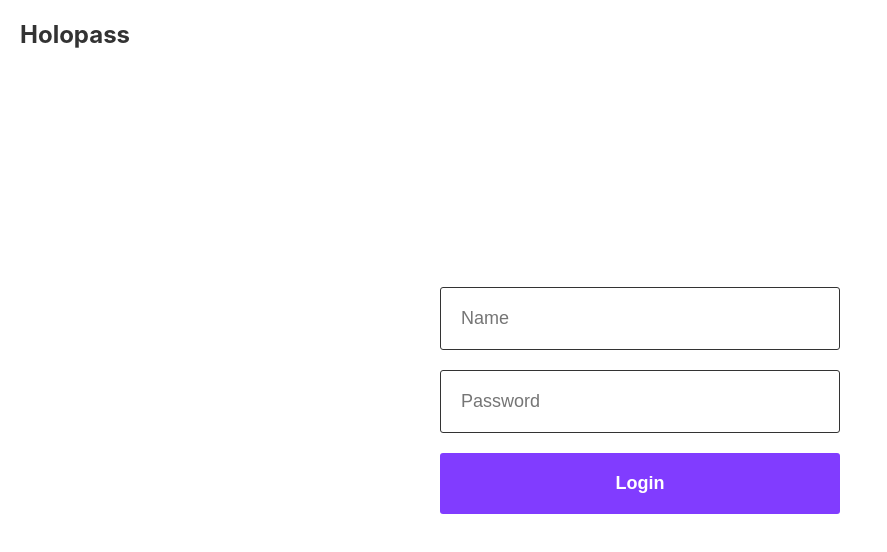
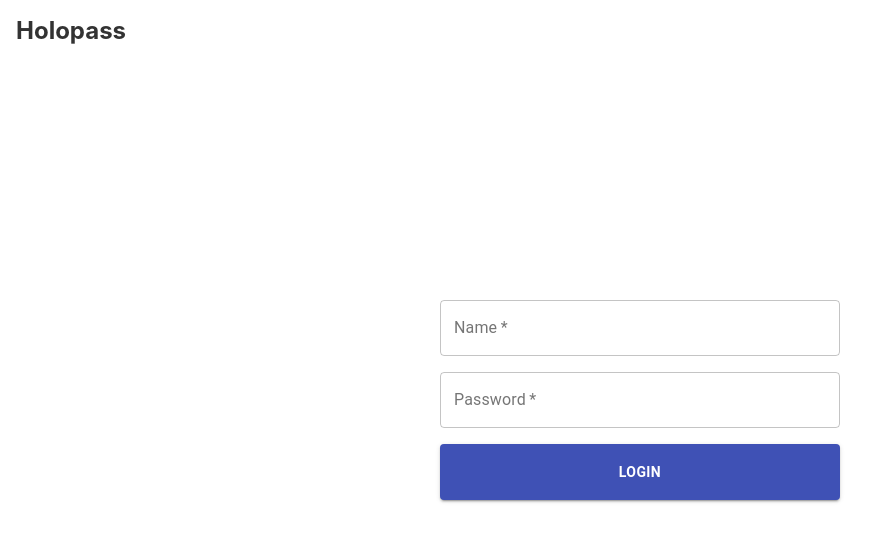
Before and after one commit to tatssato/holomasterpass, a React (Create React App) app in the folder gui/: page / in a window 1280 px wide. Shown: the top 552 px of the page, without its empty margins (0-887 px from the left). Built offline with nearby package versions, Linux system fonts and the light colour scheme; what @holochain/hc-web-client, objectmodel would draw is missing.

Commit message:
Add matUI

```diff
--- a/gui/package.json
+++ b/gui/package.json
@@ -5,6 +5,7 @@
   "dependencies": {
     "@holochain/hc-web-client": "^0.5.1",
     "@holochain/hcid-js": "0.0.6",
+    "@material-ui/core": "^4.8.3",
     "@testing-library/jest-dom": "^4.2.4",
     "@testing-library/react": "^9.4.0",
     "@testing-library/user-event": "^7.2.1",
--- a/gui/src/components/AppShell.js
+++ b/gui/src/components/AppShell.js
@@ -1,40 +1,36 @@
 import React from 'react';
 import styled from 'styled-components';
 import { Link } from 'react-router-dom';
+import { makeStyles } from '@material-ui/core/styles';
+import { Box, Typography } from '@material-ui/core';
 
-const Main = styled.main`
-  height: 100vh;
-  width: 100vw;
-  display: flex;
-  justify-content: center;
-  align-items: center;
-`;
-
-const Title = styled(Link)`
-  font-size: 24px;
-  margin-bottom: 16px;
-  text-decoration: none;
-  color: #333;
-  font-weight: bold;
-`;
-
-const Header = styled.header`
-  width: 100%;
-  padding: 20px;
-  position: fixed;
-  top: 0;
-  left: 0;
-`;
+const useStyles = makeStyles({
+  main: {
+    height: '100vh',
+    width: '100vw',
+    display: 'flex',
+    justifyContent: 'center',
+    alignItems: 'center',
+  },
+  title: {
+    fontSize: '24px',
+    marginBottom: '16px',
+    textDecoration: 'none',
+    color: '#333',
+    fontWeight: 'bold',
+  }
+});
 
 function AppShell ({ children }) {
+  const classes = useStyles();
   return (
     <>
-      <Header>
-          <Title to="/">Holopass</Title>
-      </Header>
-      <Main>
+      <Box width='100%' p={2} position='fixed'>
+        <Link to="/" className={classes.title}>Holopass</Link>
+      </Box>
+      <Box className={classes.main}>
         {children}
-      </Main>
+      </Box>
     </>
   );
 }
--- a/gui/src/pages/Login.js
+++ b/gui/src/pages/Login.js
@@ -1,43 +1,34 @@
-import React, { useRef } from 'react';
+import React from 'react';
 import styled from 'styled-components';
 import AppShell from '../components/AppShell';
 import { withRouter } from 'react-router-dom';
 import HoloBridge from '../client-api/api';
 
-const Form = styled.form`
-  width: 100%;
-  max-width: 400px;
-  margin: 0 auto;
-`;
+import { makeStyles } from '@material-ui/core/styles';
+import {
+  Box,
+  Typography,
+  FormGroup,
+  TextField,
+  FormControl,
+  Button
+} from '@material-ui/core';
 
-const Input = styled.input`
-  width: 100%;
-  padding: 20px;
-  border: 1px solid #333;
-  border-radius: 3px;
-  box-sizing: border-box;
-  margin-bottom: 20px;
-  font-size: 18px;
-`;
-
-const Button = styled.button`
-  display: block;
-  width: 100%;
-  padding: 20px;
-  border-radius: 3px;
-  cursor: pointer;
-  background: #813cff;
-  color: #fff;
-  font-size: 18px;
-  font-weight: bold;
-`;
+const useStyles = makeStyles(theme => ({
+  formControl: {
+    marginBottom: theme.spacing(2)
+  },
+  button: {
+    fontWeight: 'bold',
+    padding: theme.spacing(2)
+  }
+}));
 
 function Login ({ history }) {
-  const nameInput = useRef();
-  const passwordInput = useRef();
+  const classes = useStyles();
   const onSubmit = async e => {
-    const nameVal = nameInput.current.value
-    const passwordVal = passwordInput.current.value
+    const nameVal = document.getElementById('name').value;
+    const passwordVal = document.getElementById('password').value;
     if (nameVal.length && passwordVal.length) {
       await HoloBridge.setIdentity(nameVal,passwordVal)
       history.push('/passwords')
@@ -45,11 +36,42 @@ function Login ({ history }) {
   }
   return (
     <AppShell>
-      <Form>
-        <Input placeholder="Name" required ref={nameInput} />
-        <Input placeholder="Password" required ref={passwordInput} />
-        <Button onClick={onSubmit}>Login</Button>
-      </Form>
+      <Box
+        component="form"
+        maxWidth="400px"
+        mx="auto"
+        novalidate
+      >
+        <FormControl fullWidth className={classes.formControl}>
+          <TextField
+            label="Name"
+            placeholder="Name"
+            required
+            variant="outlined"
+            fullWidth
+            id="name"
+          />
+        </FormControl>
+        <FormControl fullWidth className={classes.formControl}>
+          <TextField
+            label="Password"
+            placeholder="Password"
+            required
+            variant="outlined"
+            fullWidth
+            id="password"
+          />
+        </FormControl>
+        <Button
+          onClick={onSubmit}
+          fullWidth
+          variant="contained"
+          color="primary"
+          className={classes.button}
+        >
+          Login
+        </Button>
+      </Box>
     </AppShell>
   );
 }
--- a/gui/src/pages/Passwords.js
+++ b/gui/src/pages/Passwords.js
@@ -1,74 +1,28 @@
 import React, { useState, useRef } from 'react';
 import styled from 'styled-components';
 import AppShell from '../components/AppShell';
-// import AddIcon from '../icons/Add';
 import HoloBridge from '../client-api/api';
 import { withRouter } from 'react-router';
 
-const Wrapper = styled.div`
-  width: 100%;
-  max-width: 800px;
-  margin: 0 auto;
-`;
+import { makeStyles } from '@material-ui/core/styles';
+import {
+  Box,
+  Typography,
+  FormGroup,
+  TextField,
+  FormControl,
+  Button
+} from '@material-ui/core';
 
-const List = styled.ul`
-  list-style: none;
-`;
-
-const Url = styled.span`
-  font-size: 32px;
-`;
-
-const Password = styled.span`
-  font-size: 32px;
-  display: none;
-`;
-
-const ListItem = styled.li`
-  margin-bottom: 16px;
-  cursor: pointer;
-  &:hover ${Url} {
-    display: none;
+const useStyles = makeStyles(theme => ({
+  formControl: {
+    marginBottom: theme.spacing(2)
+  },
+  button: {
+    fontWeight: 'bold',
+    padding: theme.spacing(2)
   }
-  &:hover ${Password} {
-    display: block;
-  }
-`;
-
-const Button = styled.button`
-  background: #813cff;
-  color: #fff;
-  width: 100%;
-  padding: 20px;
-  border-radius: 3px;
-  text-align: center;
-  cursor: pointer;
-  display: inline-block;
-  justify-content: center;
-  align-items: center;
-  font-size: 18px;
-  font-weight: bold;
-`;
-
-const Grid = styled.div`
-  display: flex;
-  flex-direction: row;
-  justify-content: space-between;
-`;
-
-const GridItem = styled.div`
-  margin: 20px;
-`;
-
-const Input = styled.input`
-  width: 100%;
-  padding: 20px;
-  border: 1px solid #333;
-  border-radius: 3px;
-  box-sizing: border-box;
-  margin-bottom: 20px;
-  font-size: 18px;
-`;
+}));
 
 function Passwords({ history }) {
   const [passDetails, setPassDetails] = useState([])
@@ -82,10 +36,9 @@ function Passwords({ history }) {
   }
 
   const onSubmit = async e => {
-    const passNameVal = passNameInput.current.value
-    const typeVal = typeInput.current.value || 'medium'
-    const counterVal = counterInput.current.value || +1
-    debugger
+    const passNameVal = document.getElementById('passNameInput').value;
+    const typeVal = document.getElementById('typeInput').value || 'medium';
+    const counterVal = document.getElementById('counterInput').value || +1;
     if (passNameVal.length) {
       const result = await HoloBridge.savePassDetailEntry(passNameVal, typeVal, +counterVal)
       setPassDetails([...passDetails, result.newPassEntry])
@@ -96,29 +49,57 @@ function Passwords({ history }) {
   // TODO discuss when the passwds are generated (one at a time on reveal or all at once on render)
   // TODO make counter an increment widget
   // TODO make pw_typ a pulldown
-  debugger
   return (
     <AppShell>
-      <Wrapper>
-        <Grid>
-          <GridItem>
-            <Input placeholder="Name" ref={passNameInput} />
-            <Input placeholder="Type" ref={typeInput} />
-            <Input placeholder="Counter" ref={counterInput} />
-            <Button onClick={onSubmit}>Add new password</Button>
-
-            <List>
-              {passDetails.length ? passDetails.map((item) => (
-                <ListItem key={`${item.name}-${item.counter}`}>
-                  <Url className='url'>{item.name}</Url>
-                  <Password className='password'>{HoloBridge.generatePassFromPD(item)}</Password>
-                </ListItem>
-              )): null }
-            </List>
-
-          </GridItem>
-        </Grid>
-      </Wrapper>
+      <Box mx="auto" maxWidth="md">
+        <Box component="form">
+          <FormControl fullWidth className={classes.formControl}>
+            <TextField
+              label="Site name"
+              placeholder="Site name (eg. github.com)"
+              required
+              variant="outlined"
+              fullWidth
+              id="passNameInput"
+            />
+          </FormControl>
+          <FormControl fullWidth className={classes.formControl}>
+            <TextField
+              label="Type"
+              placeholder="Type"
+              required
+              variant="outlined"
+              fullWidth
+              id="typeInput"
+            />
+          </FormControl>
+          <FormControl fullWidth className={classes.formControl}>
+            <TextField
+              label="Type"
+              placeholder="Counter"
+              required
+              variant="outlined"
+              fullWidth
+              id="counterInput"
+            />
+          </FormControl>
+          <Button
+            onClick={onSubmit}
+            variant="contained"
+            color="primary"
+            fullWidth
+            className={classes.button}
+            >Add new password</Button>
+          <Box>
+            {passDetails.length ? passDetails.map((item, index) => (
+              <Box key={`${index}-${item.counter}`}>
+                <Box className='Box'>{item.name}</Box>
+                <Box className='Box'>{HoloBridge.generatePassFromPD(item)}</Box>
+              </Box>
+            )): null }
+          </Box>
+        </Box>
+      </Box>
     </AppShell>
   );
 }
```
Also changed, not shown: 1 other file (tests, documents, lock files or other folders).
